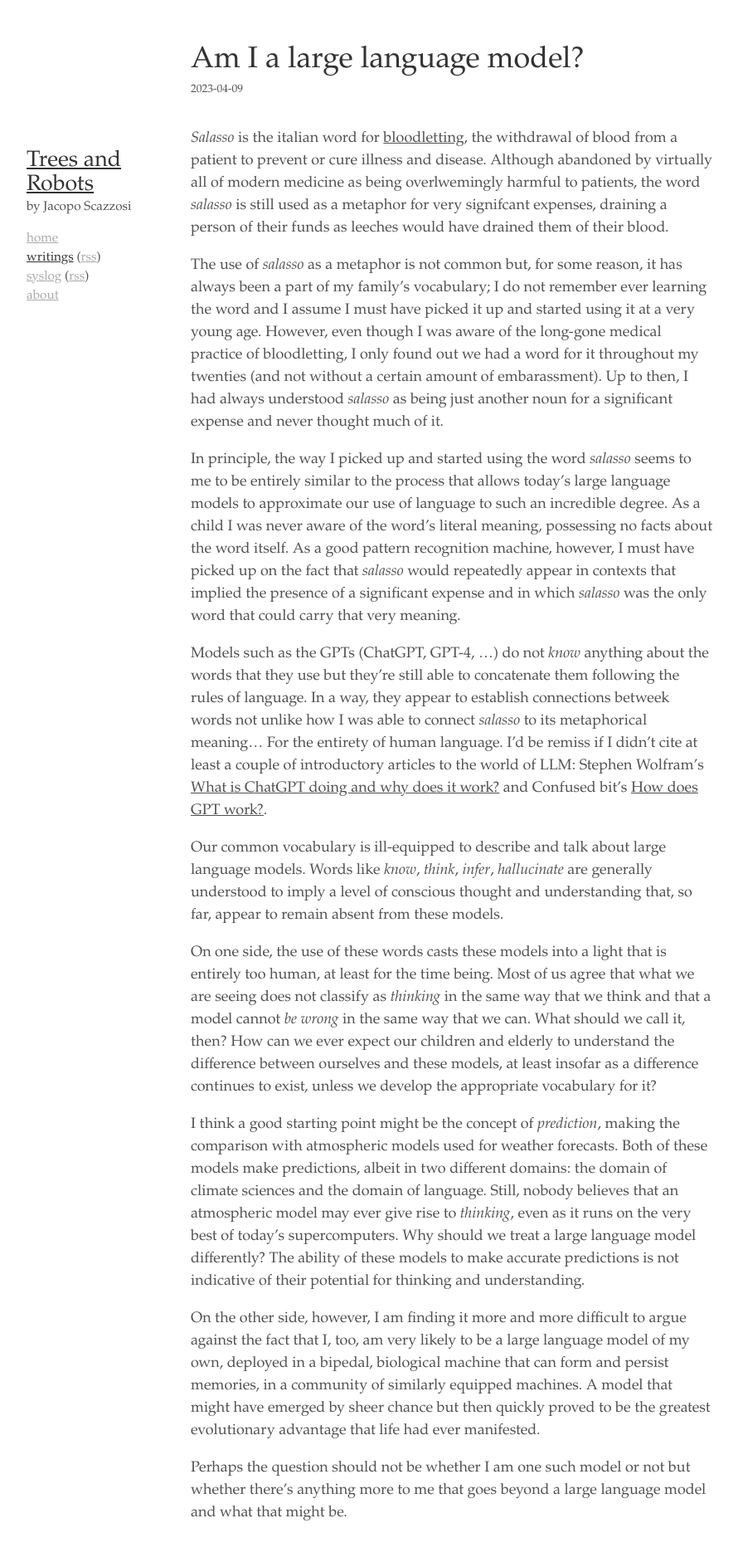
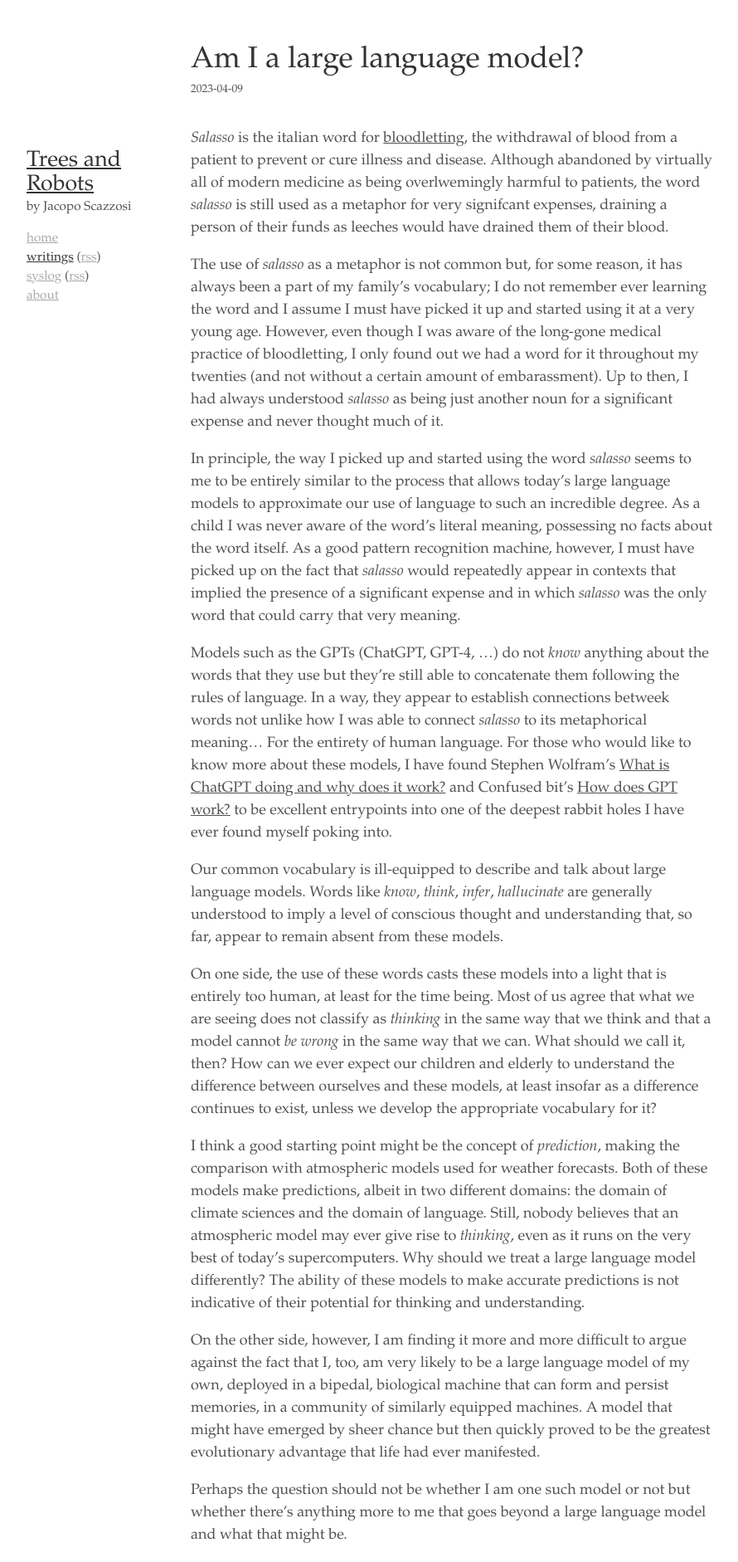
Before and after one commit to jacoscaz/treesandrobots.github.io, a Jekyll site: the page built from _posts/2023-04-09-am-i-a-large-language-model.md, in a window 1280 px wide. Shown: the whole page at 83% size, without its empty margins (95-985 px from the left). Built offline with Jekyll 4.4.1, drawn with Linux system fonts in a browser that asks for light colours; before the commit the page ends 1855 px from its top, so only the background shows below that.

Commit message:
new post on LLMs

```diff
--- a/_posts/2023-04-09-am-i-a-large-language-model.md
+++ b/_posts/2023-04-09-am-i-a-large-language-model.md
@@ -32,10 +32,11 @@ Models such as the GPTs (ChatGPT, GPT-4, ...) do not _know_ anything about the
 words that they use but they're still able to concatenate them following the
 rules of language. In a way, they appear to establish connections betweek words
 not unlike how I was able to connect _salasso_ to its metaphorical meaning...
-For the entirety of human language. I'd be remiss if I didn't cite at least a
-couple of introductory articles to the world of LLM: Stephen Wolfram's
+For the entirety of human language. For those who would like to know more about
+these models, I have found Stephen Wolfram's
 [What is ChatGPT doing and why does it work?][3] and Confused bit's
-[How does GPT work?][2].
+[How does GPT work?][2] to be excellent entrypoints into one of the deepest
+rabbit holes I have ever found myself poking into.
 
 Our common vocabulary is ill-equipped to describe and talk about large
 language models. Words like _know_, _think_, _infer_, _hallucinate_ are
```
